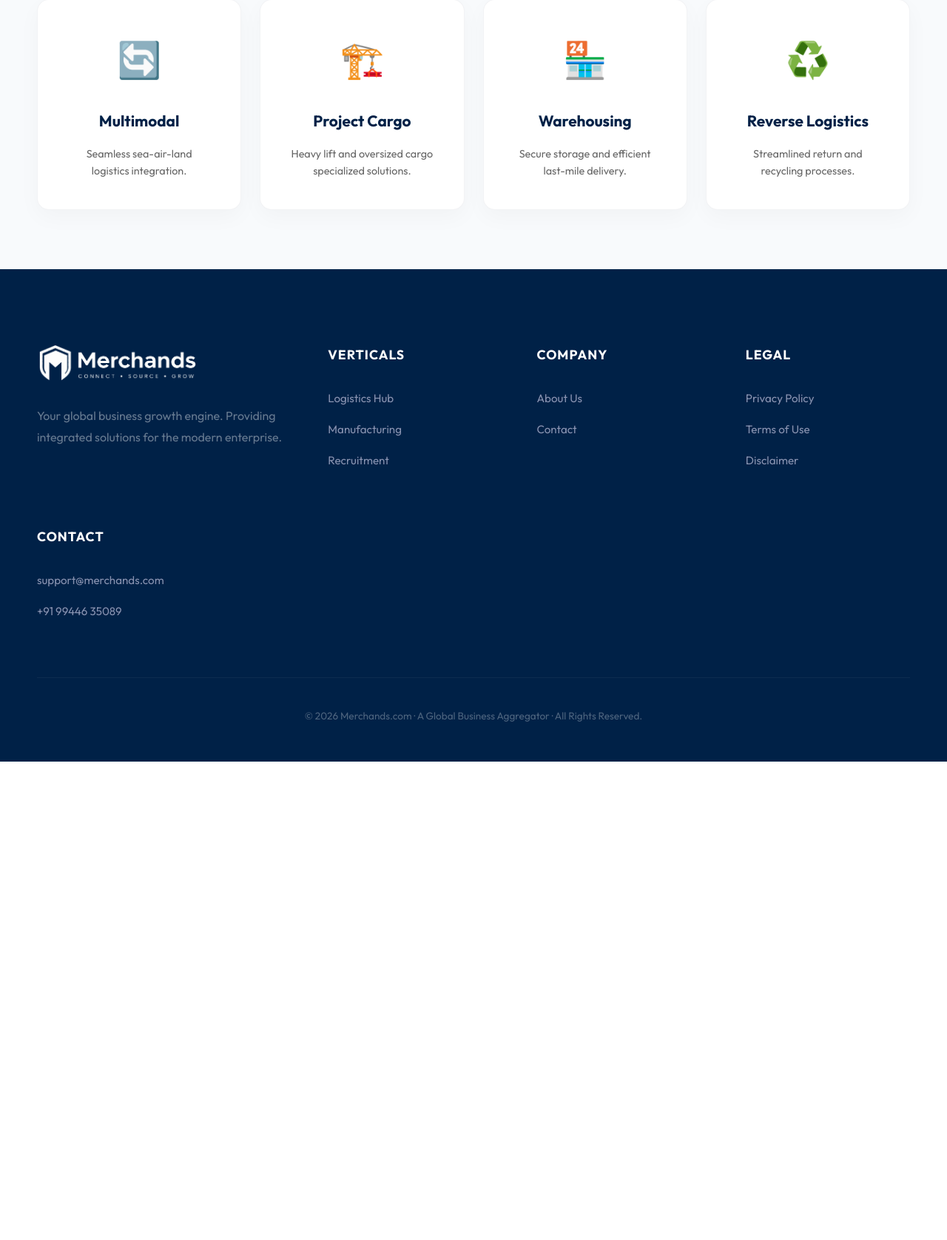
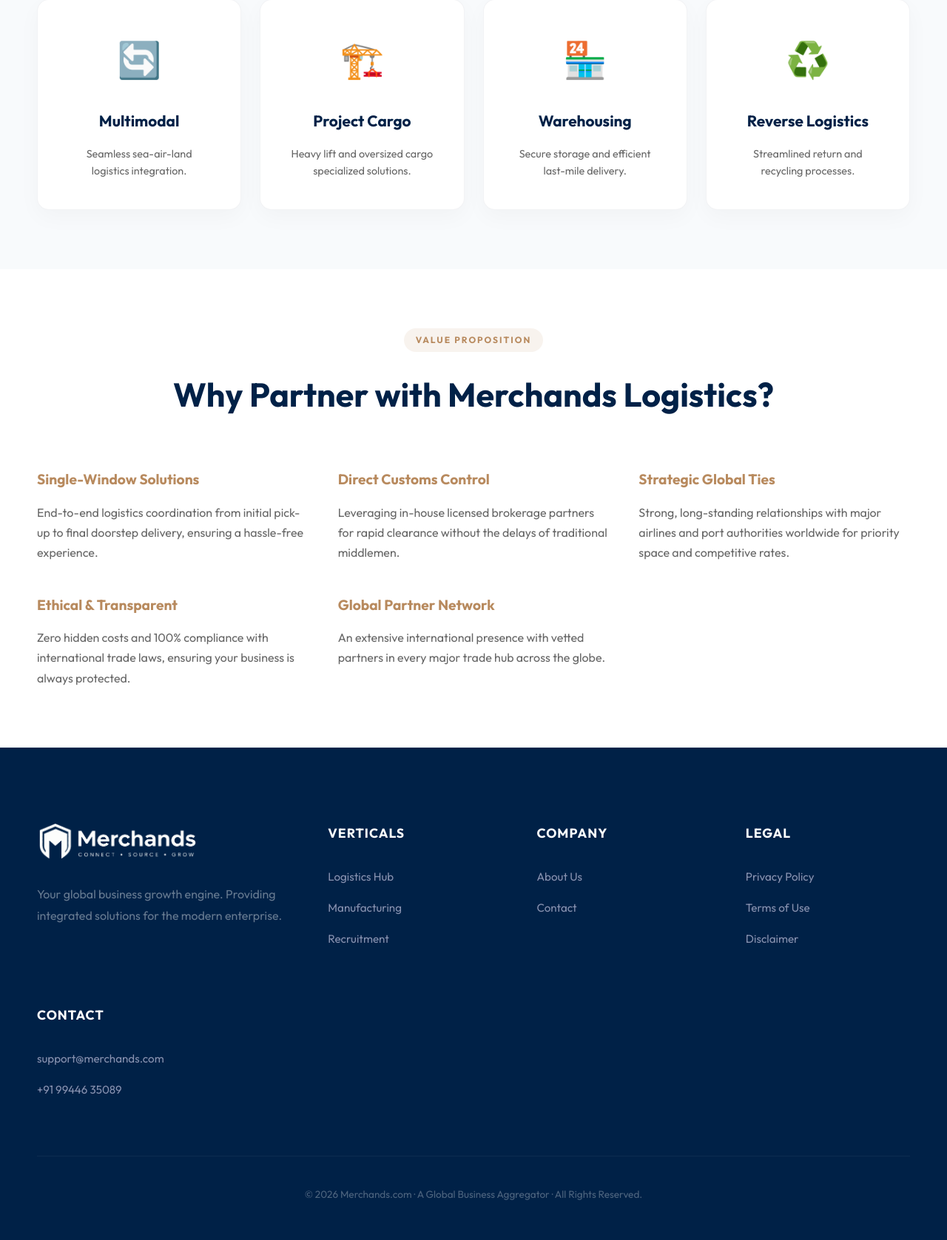
Before and after one commit to harigopinathnair/merchands, a PHP site: page /logistics/ in a window 1280 px wide. Shown: the part 1940-3617 px from the top of the page at 74% size. Before the commit the page ends 2970 px from the top, so only its background shows below. Run offline with PHP 8.4, Linux system fonts and the light colour scheme.

Commit message:
Add 'Why Partner with Merchands Logistics' section with rephrased value propositions

```diff
--- a/logistics/index.php
+++ b/logistics/index.php
@@ -128,6 +128,37 @@ include '../includes/header.php';
         </div>
     </section>
 
+    <section class="section-white">
+        <div class="container">
+            <div style="text-align: center; margin-bottom: 60px;">
+                <span class="section-tag">Value Proposition</span>
+                <h2 style="font-size: 2.8rem; color: var(--navy);">Why Partner with Merchands Logistics?</h2>
+            </div>
+            <div style="display: grid; grid-template-columns: repeat(auto-fit, minmax(300px, 1fr)); gap: 40px;">
+                <div>
+                    <h4 style="color: var(--gold); margin-bottom: 15px; font-size: 1.2rem; font-weight: 700;">Single-Window Solutions</h4>
+                    <p style="color: #666; line-height: 1.7;">End-to-end logistics coordination from initial pick-up to final doorstep delivery, ensuring a hassle-free experience.</p>
+                </div>
+                <div>
+                    <h4 style="color: var(--gold); margin-bottom: 15px; font-size: 1.2rem; font-weight: 700;">Direct Customs Control</h4>
+                    <p style="color: #666; line-height: 1.7;">Leveraging in-house licensed brokerage partners for rapid clearance without the delays of traditional middlemen.</p>
+                </div>
+                <div>
+                    <h4 style="color: var(--gold); margin-bottom: 15px; font-size: 1.2rem; font-weight: 700;">Strategic Global Ties</h4>
+                    <p style="color: #666; line-height: 1.7;">Strong, long-standing relationships with major airlines and port authorities worldwide for priority space and competitive rates.</p>
+                </div>
+                <div>
+                    <h4 style="color: var(--gold); margin-bottom: 15px; font-size: 1.2rem; font-weight: 700;">Ethical & Transparent</h4>
+                    <p style="color: #666; line-height: 1.7;">Zero hidden costs and 100% compliance with international trade laws, ensuring your business is always protected.</p>
+                </div>
+                <div>
+                    <h4 style="color: var(--gold); margin-bottom: 15px; font-size: 1.2rem; font-weight: 700;">Global Partner Network</h4>
+                    <p style="color: #666; line-height: 1.7;">An extensive international presence with vetted partners in every major trade hub across the globe.</p>
+                </div>
+            </div>
+        </div>
+    </section>
+
     <script>
         function setPill(el, val) {
             document.querySelectorAll('.pill').forEach(p => p.classList.remove('active'));
```
